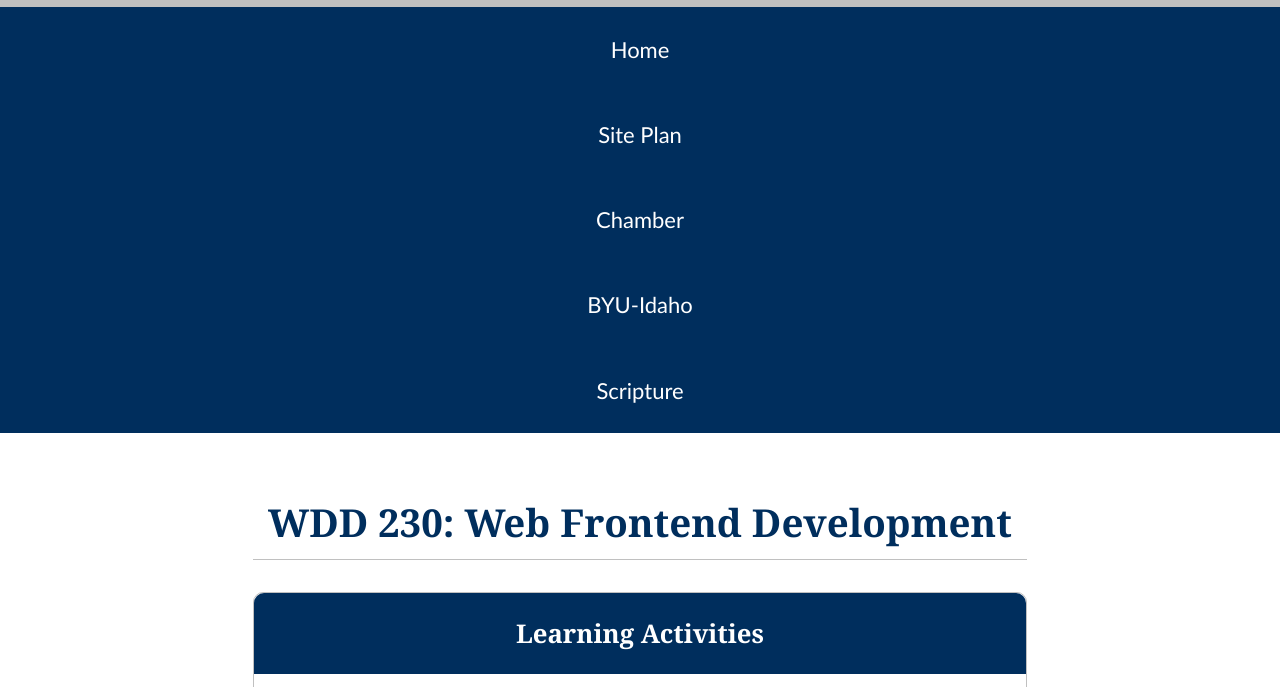
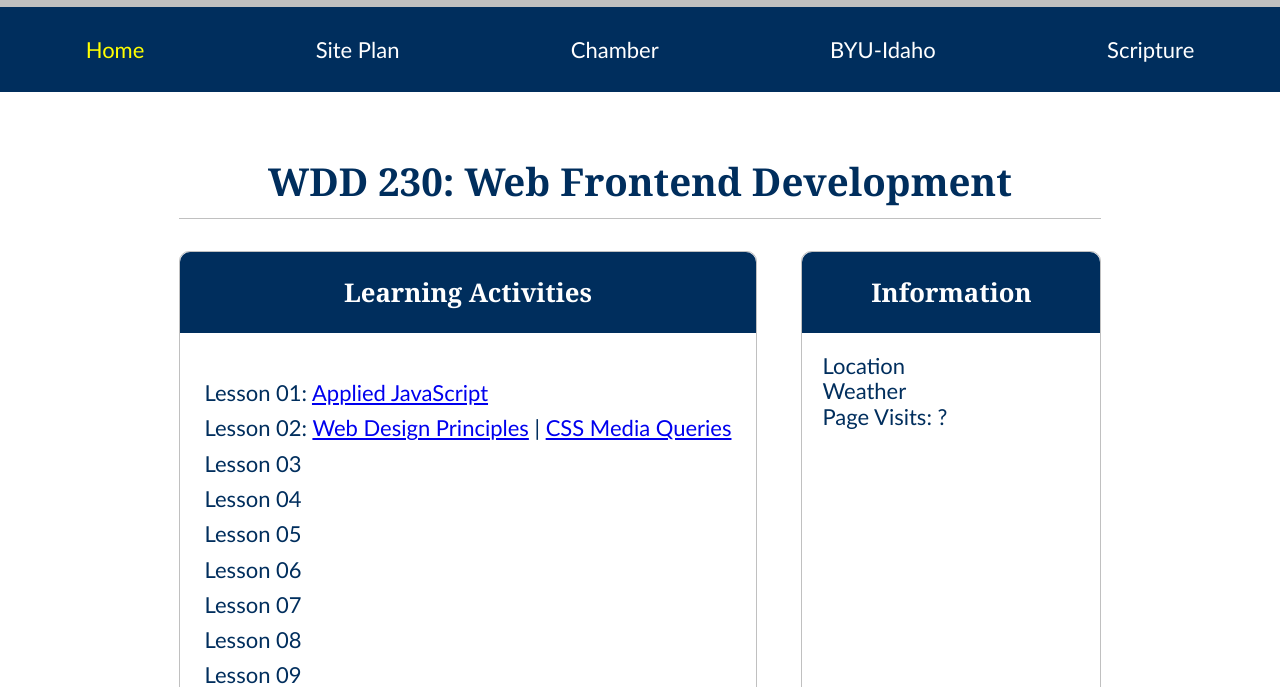
Before and after one commit to vwolfley/wdd-230-a9, a plain HTML site: page index.html in a window 1280 px wide. Shown: the part 113-800 px from the top of the page. Drawn offline with Linux system fonts and the light colour scheme.

Commit message:
update css

```diff
--- a/index.html
+++ b/index.html
@@ -33,6 +33,7 @@
 
         <link rel="stylesheet" href="styles/normalize.css" />
         <link rel="stylesheet" href="styles/base.css" />
+        <link rel="stylesheet" href="styles/larger.css" />
     </head>
     <body>
         <header>
@@ -42,7 +43,7 @@
             </div>
 
             <nav>
-                <a href="#">Home</a>
+                <a href="#" class="active">Home</a>
                 <a href="lesson03/chamber-site-plan.html">Site Plan</a>
                 <a href="chamber/">Chamber</a>
                 <a href="https://www.byui.edu/" target="_blank">BYU-Idaho</a>
--- a/styles/base.css
+++ b/styles/base.css
@@ -67,13 +67,15 @@ nav a:hover {
     background-color: var(--nav-hover-background-color);
     color: var(--nav-hover-link-color);
 }
+nav .active {
+	color: yellow;
+}
 
 #headTitle {
     display: flex;
     flex-direction: row;
     justify-content: center;
     align-items: center;
-    /* margin: 0 0 0 50px; */
     padding: 5px;
     gap: 20px;
     background-color: var(--accent3-color);
@@ -99,9 +101,50 @@ main {
 }
 
 .attribute {
-    font-size: 1.75em;
+    font-size: 1em;
     padding: 15px;
+    text-align: center;
     border-bottom: 1px solid var(--accent3-color);
+}
+
+/* Section Card Area */
+.card-grid {
+    display: grid;
+    grid-template-columns: repeat(1, 1fr);
+    grid-template-rows: auto;
+    grid-auto-rows: auto;
+    grid-gap: 2rem;
+}
+
+/* Section Card */
+.card {
+    display: flex;
+    flex-direction: column;
+    border: solid 1px var(--accent3-color);
+    border-radius: 10px;
+}
+
+.card-header {
+    display: flex;
+    flex-direction: row;
+    align-items: center;
+    background-color: var(--primary-color);
+    color: var(--accent1-color);
+    border-radius: 10px 10px 0 0;
+    justify-content: center;
+}
+
+.card-content {
+    padding: 20px;
+}
+
+.la-card {
+    list-style-type: none;
+    padding: 0;
+}
+
+.la-card li {
+    padding: 5px;
 }
 
 /* Footer */
@@ -151,44 +194,3 @@ footer .social img {
     align-items: center;
     gap: 10px;
 }
-
-/* Section Card Area */
-
-.card-grid {
-    display: grid;
-    grid-template-columns: repeat(1, 1fr);
-    grid-template-rows: auto;
-    grid-auto-rows: auto;
-    grid-gap: 2rem;
-}
-
-/* Section Card */
-
-.card {
-    display: flex;
-    flex-direction: column;
-    border: solid 1px var(--accent3-color);
-    border-radius: 10px;
-}
-
-.card-header {
-    display: flex;
-    flex-direction: row;
-    align-items: center;
-    background-color: var(--primary-color);
-    color: var(--accent1-color);
-    border-radius: 10px 10px 0 0;
-    justify-content: center;
-}
-
-.card-content {
-    padding: 20px;
-}
-
-.la-card {
-    list-style-type: none;
-}
-
-.la-card li {
-    padding: 5px;
-}
--- /dev/null
+++ b/styles/larger.css
@@ -0,0 +1,15 @@
+/* Larger Views ******************************/
+@media only screen and (min-width: 740px) {
+    nav {
+        flex-direction: row;
+    }
+    .attribute {
+        font-size: 1.75em;
+    }
+
+    /* Section Card Area */
+    .card-grid {
+        display: grid;
+        grid-template-columns: 1fr 300px;
+    }
+}
```
Also changed, not shown: images/litchfield-park.jpeg (added).
